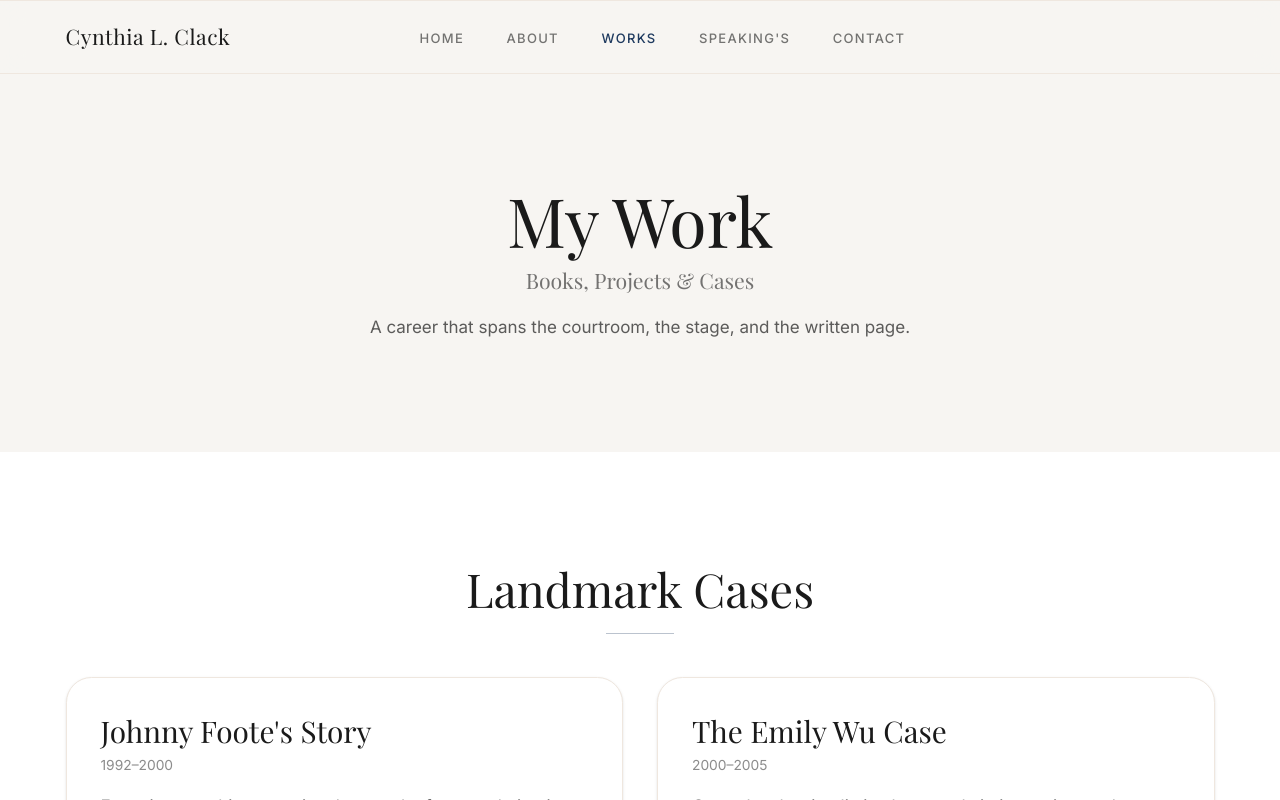
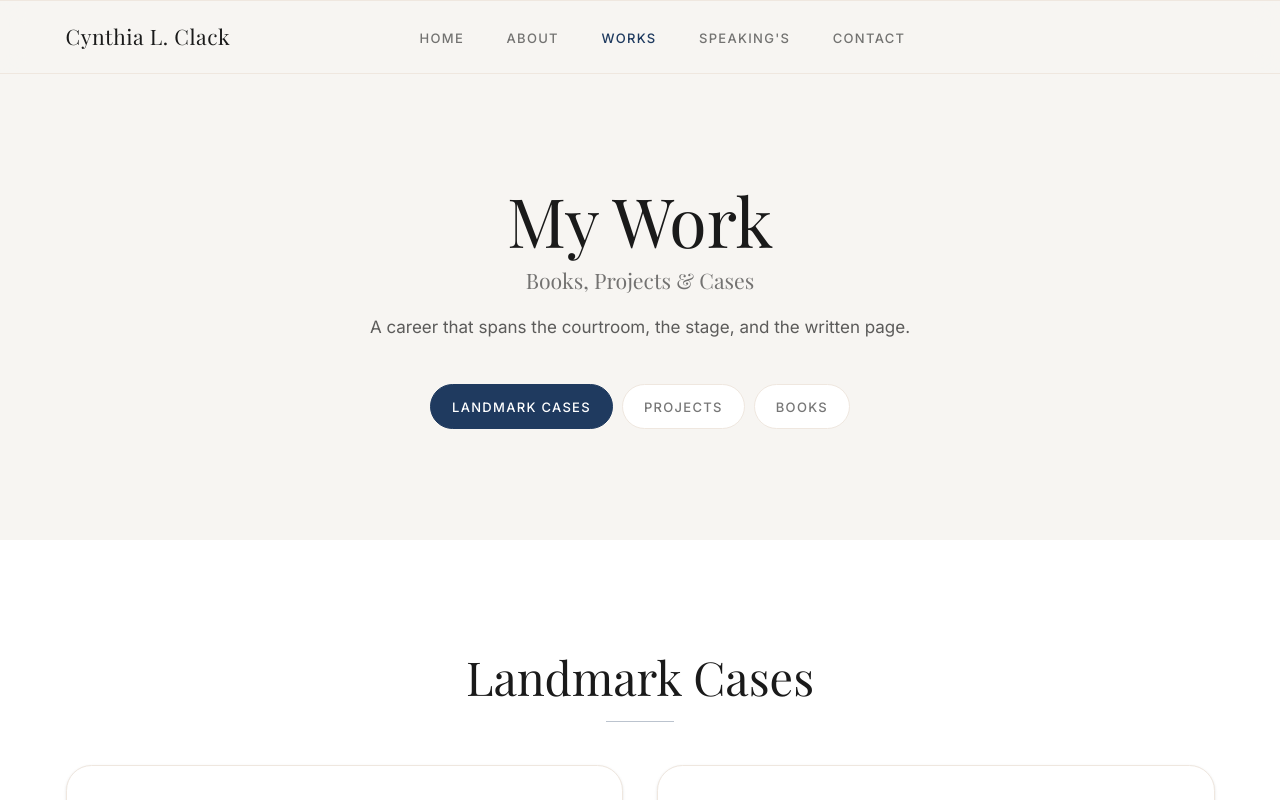
Before and after one commit to MauroAppsLLC/Cynthia-Clack-Website-Redesign, a SvelteKit app: page /work in a window 1280 px wide. Shown: the top 800 px of the page. Built offline with nearby package versions, Linux system fonts and the light colour scheme; a web font is replaced by a local one.

Commit message:
button toggler

```diff
--- a/src/routes/+page.svelte
+++ b/src/routes/+page.svelte
@@ -74,8 +74,10 @@ const discoveringClubCoverSrc = '/images/wk2_Monday_Insta_v3.png';
 	<div class="pointer-events-none absolute bottom-0 left-0 right-0 h-24 bg-gradient-to-t from-bg to-transparent"></div>
 
 	<div class="relative z-10 mx-auto flex min-h-[85vh] max-w-[var(--width-content)] items-center px-6">
-		<div class="max-w-lg py-24 md:py-32">
-			<h1 class="font-headline text-[3.25rem] leading-[1.1] md:text-[4.5rem]">
+		<div class="max-w-xl py-24 md:py-32">
+			<h1
+				class="font-headline whitespace-nowrap text-[clamp(1.875rem,5vw+1rem,4.5rem)] leading-[1.1]"
+			>
 				Cynthia L. Clack
 			</h1>
 			<p class="mt-3 text-lg font-medium tracking-widest text-text/70">
--- a/src/routes/work/+page.svelte
+++ b/src/routes/work/+page.svelte
@@ -1,4 +1,6 @@
 <script lang="ts">
+	import { browser } from '$app/environment';
+	import { onMount } from 'svelte';
 	import Button from '$lib/components/Button.svelte';
 	import SectionHeading from '$lib/components/SectionHeading.svelte';
 	import CaseCard from '$lib/components/CaseCard.svelte';
@@ -6,8 +8,39 @@
 	import ImagePlaceholder from '$lib/components/ImagePlaceholder.svelte';
 	import { reveal } from '$lib/actions/reveal';
 
-const discoveringClubCoverSrc = '/images/wk2_Monday_Insta_v3.png';
+	const discoveringClubCoverSrc = '/images/wk2_Monday_Insta_v3.png';
 	const SITE_URL = 'https://cynthiaclack.com';
+
+	const workTabs = [
+		{ id: 'cases' as const, label: 'Landmark Cases' },
+		{ id: 'projects' as const, label: 'Projects' },
+		{ id: 'books' as const, label: 'Books' }
+	];
+
+	type WorkSection = (typeof workTabs)[number]['id'];
+
+	let activeSection = $state<WorkSection>('cases');
+
+	function syncActiveFromHash() {
+		if (!browser) return;
+		const id = window.location.hash.slice(1);
+		if (id === 'cases' || id === 'projects' || id === 'books') {
+			activeSection = id;
+		}
+	}
+
+	function scrollToSection(id: WorkSection) {
+		activeSection = id;
+		const el = document.getElementById(id);
+		el?.scrollIntoView({ behavior: 'smooth', block: 'start' });
+		history.replaceState(null, '', `#${id}`);
+	}
+
+	onMount(() => {
+		syncActiveFromHash();
+		window.addEventListener('hashchange', syncActiveFromHash);
+		return () => window.removeEventListener('hashchange', syncActiveFromHash);
+	});
 </script>
 
 <svelte:head>
@@ -97,11 +130,29 @@ const discoveringClubCoverSrc = '/images/wk2_Monday_Insta_v3.png';
 		<p class="mx-auto mt-4 max-w-[var(--width-text)] text-text/70">
 			A career that spans the courtroom, the stage, and the written page.
 		</p>
+		<nav
+			class="mx-auto mt-10 flex max-w-lg flex-wrap justify-center gap-2"
+			aria-label="Jump to a work category"
+		>
+			{#each workTabs as tab}
+				<button
+					type="button"
+					onclick={() => scrollToSection(tab.id)}
+					class={`rounded-full border px-5 py-2.5 text-[13px] font-medium tracking-widest uppercase transition-colors duration-200 cursor-pointer ${
+						activeSection === tab.id
+							? 'border-accent bg-accent text-white'
+							: 'border-secondary bg-white text-text/60 hover:border-accent/40'
+					}`}
+				>
+					{tab.label}
+				</button>
+			{/each}
+		</nav>
 	</div>
 </section>
 
 <!-- Landmark Cases -->
-<section class="bg-white py-section" use:reveal>
+<section id="cases" class="scroll-mt-24 bg-white py-section" use:reveal>
 	<div class="mx-auto max-w-[var(--width-content)] px-6">
 		<SectionHeading title="Landmark Cases" />
 		<div class="grid gap-8 md:grid-cols-2">
@@ -127,7 +178,7 @@ const discoveringClubCoverSrc = '/images/wk2_Monday_Insta_v3.png';
 </section>
 
 <!-- Projects & Creative Works -->
-<section class="py-section" use:reveal>
+<section id="projects" class="scroll-mt-24 py-section" use:reveal>
 	<div class="mx-auto max-w-[var(--width-content)] px-6">
 		<SectionHeading title="Projects & Creative Works" />
 		<div class="grid items-center gap-10 rounded-[var(--radius-card)] border border-secondary bg-white p-8 shadow-sm md:grid-cols-[280px_1fr]">
@@ -152,7 +203,7 @@ const discoveringClubCoverSrc = '/images/wk2_Monday_Insta_v3.png';
 </section>
 
 <!-- Books -->
-<section id="books" class="bg-white py-section" use:reveal>
+<section id="books" class="scroll-mt-24 bg-white py-section" use:reveal>
 	<div class="mx-auto max-w-[var(--width-content)] px-6">
 		<SectionHeading title="Books" />
 		<div class="grid gap-8 sm:grid-cols-2 md:grid-cols-4">
```
